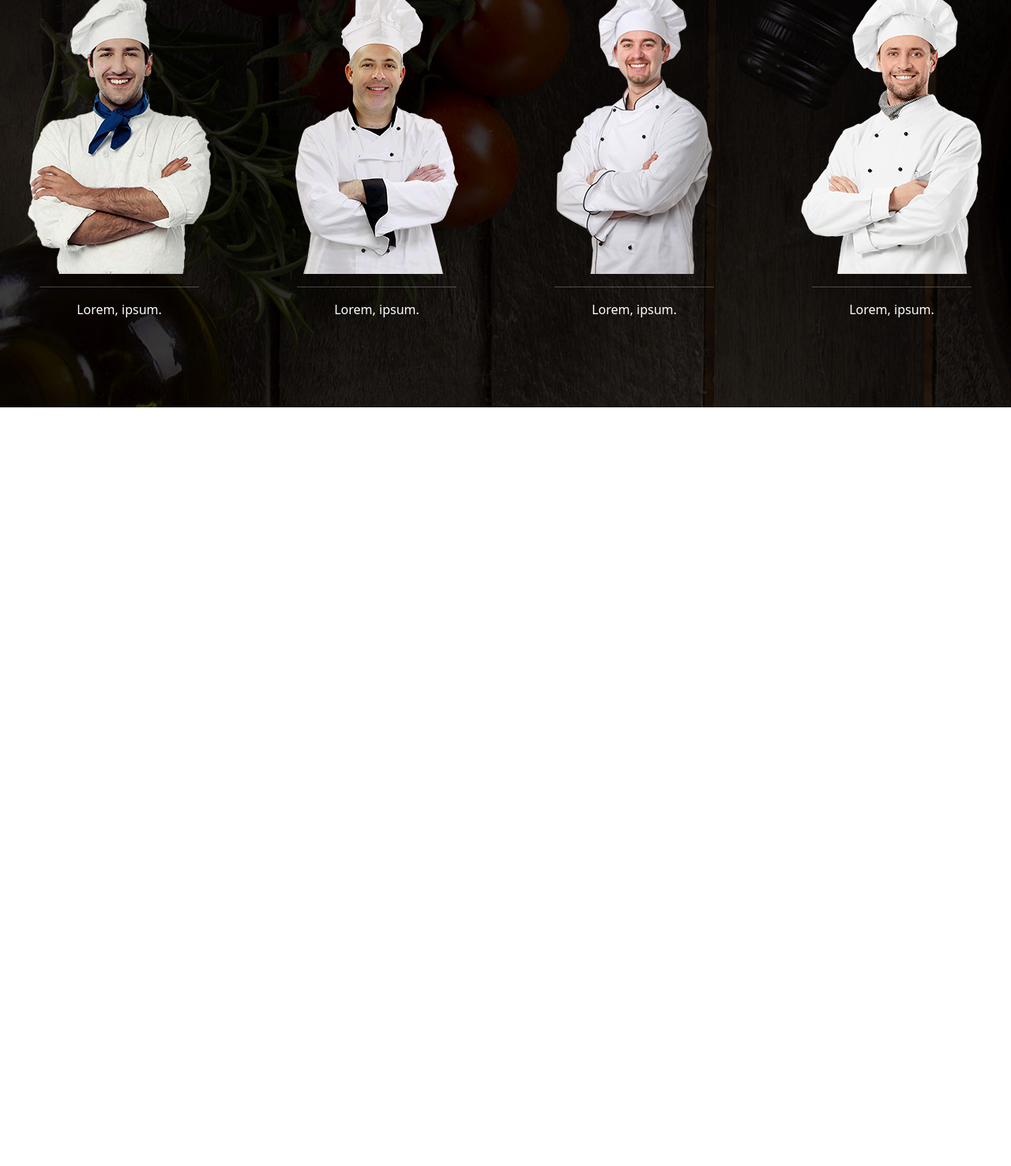
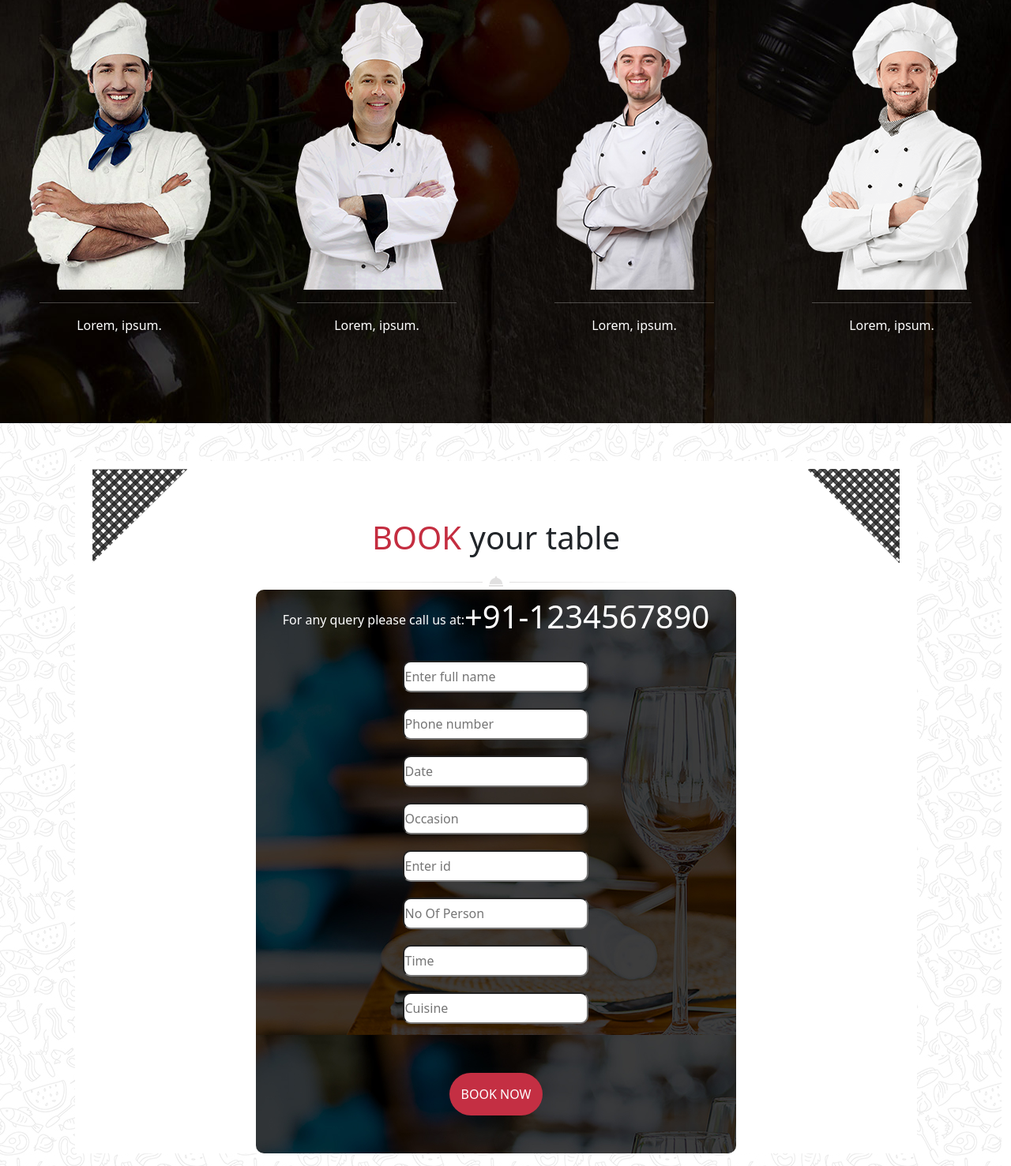
Before and after one commit to Mimimaks01/git_bootstrap_les_chefs_24, a website: page index.html in a window 1280 px wide. Shown: the part 2142-3619 px from the top of the page at 79% size. Before the commit the page ends 2658 px from the top, so only its background shows below. Drawn offline with nearby package versions, Linux system fonts and the light colour scheme.

Commit message:
le contact

```diff
--- a/index.html
+++ b/index.html
@@ -441,6 +441,45 @@
       </div>
     </div>
   </section>
+  <section class="bam row col-12 d-flex justify-content-center">
+    <div class="pam col-10 my-5">
+      <div class="jep d-flex justify-content-between">
+        <img src="/public/images/box-left-top-grey.png" alt="">
+        <h1 class="mt-5"><span>BOOK
+          </span> your table</h1>
+        <img src="/public/images/box-right-top-grey.png" alt="">
+      </div>
+      <div class="text-center mx-auto"><img src="/public/images/decoration_line.png" alt=""></div>
+      <div class="fond2 col-7 d-flex flex-column gap-1 mx-auto text-center">
+        <div class="jep d-flex justify-content-center">
+          <p class="blanc">For any query please call us at:</p>
+          <h1 class="blanc">+91-1234567890</h1>
+        </div>
+        <div class="">
+          <div class="sep col-12 col-md-8 mx-auto text-center">
+            <input type="text" name="" placeholder="Enter full name" class="">
+            <input type="text" name="" placeholder="Phone number" class="">
+          </div>
+          <div class="sep col-12 col-md-8 mx-auto text-center">
+            <input type="text" name="" placeholder="Date" class="">
+            <input type="text" name="" placeholder="Occasion" class="">
+          </div>
+          <div class="sep col-12 col-md-8 mx-auto text-center">
+            <input type="text" name="" placeholder="Enter id" class="">
+            <input type="text" name="" placeholder="No Of Person" class="">
+          </div>
+          <div class="sep col-12 col-md-8 mx-auto text-center">
+            <input type="text" name="" placeholder="Time" class="">
+            <input type="text" name="" placeholder="Cuisine" class="">
+          </div>
+        </div>
+        <div class="row py-5">
+          <button class="zb col-6 col-md-3 mx-auto">BOOK NOW</button>
+
+
+        </div>
+
+      </div>
 
 
 
@@ -450,13 +489,7 @@
 
 
 
-
-
-
-
-
-
-
+    </div>
   </section>
 
 
--- a/public/sass/style.sass
+++ b/public/sass/style.sass
@@ -48,5 +48,23 @@ body
         background: url(../images/team_background.jpg)
     .blanc
         color: #ffff
-span
-    color: #c42d40
+    span
+        color: #c42d40
+    .fond2
+        background: url(../images/book_table_bg.jpg)
+        border-radius: 10px
+    .sep
+        input
+            border-radius: 10px
+            height: 5vh
+            margin: 10px
+    .zb
+        border-radius: 30px
+        width: auto
+        padding: 15px
+        background-color: #c42f43
+        border: none
+        color: #ffff
+    .jep
+        align-items: flex-end
+        padding: 10px
```
Also changed, not shown: public/css/style.css, 1 other file.
